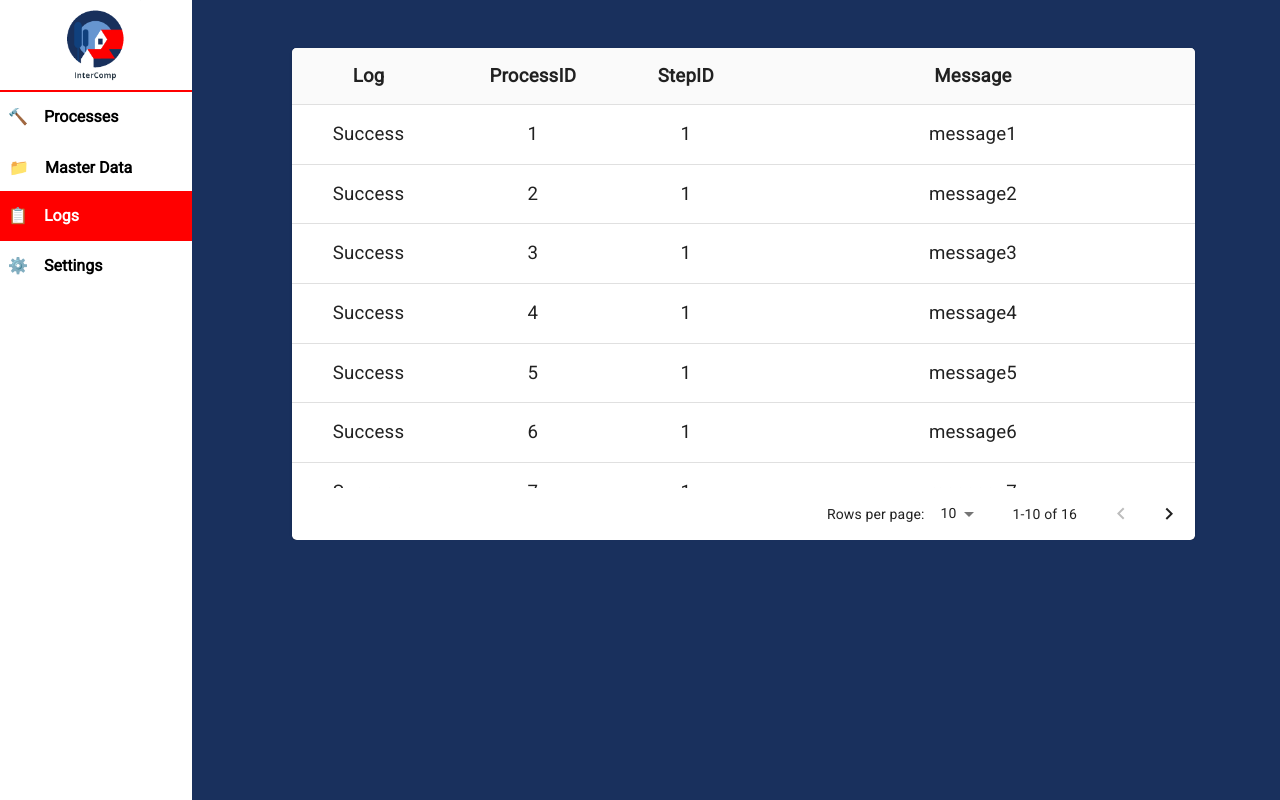
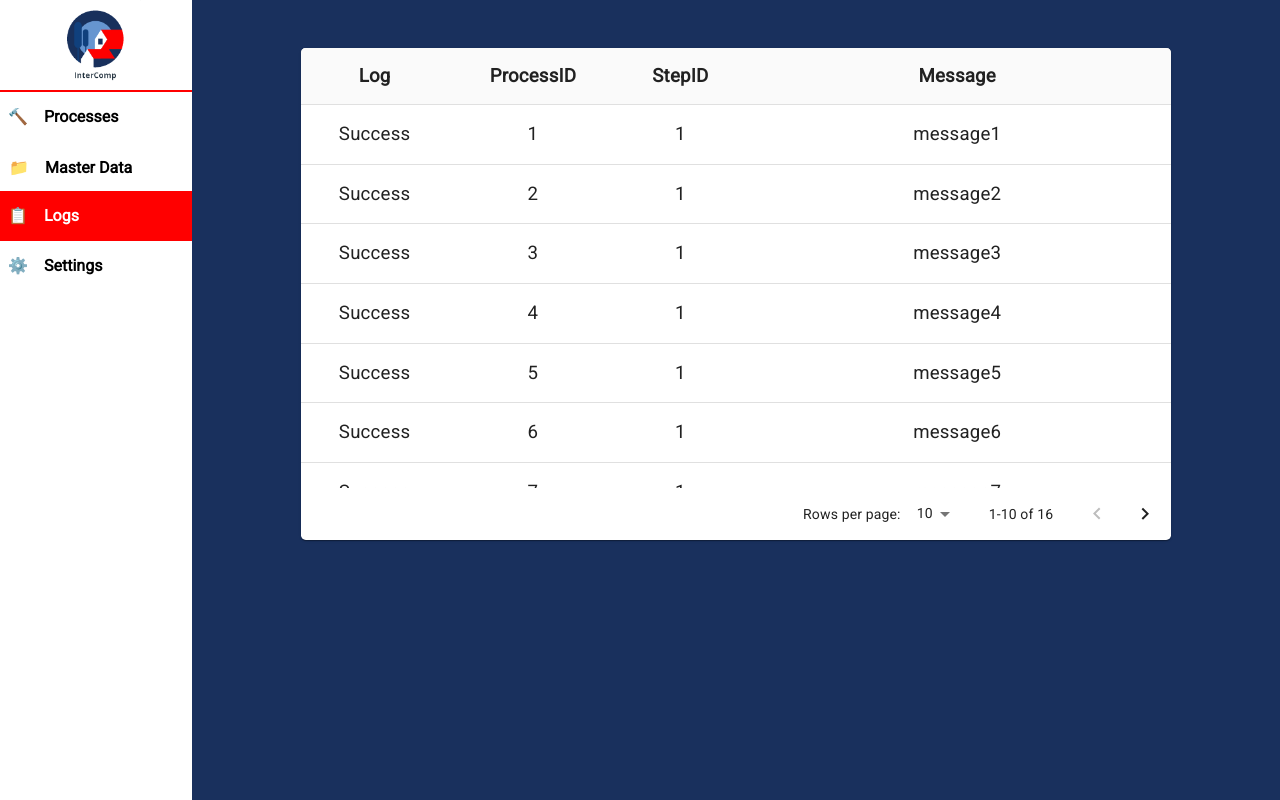
Before and after one commit to TomasNovo/FEUP-SINF, a React (Create React App) app in the folder frontend/: page /logs in a window 1280 px wide. Built offline with nearby package versions, Linux system fonts and the light colour scheme; some icons are missing.

Commit message:
style: center logs table

```diff
--- a/frontend/src/components/Logs/Logs.css
+++ b/frontend/src/components/Logs/Logs.css
@@ -1,6 +1,7 @@
 #logs-table
 {
-    margin-top: 3em;
+    width: 80%;
+    margin: 3em auto;
     border-radius: 0.3em !important;
 }
 
```
